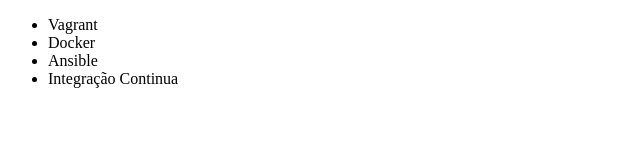
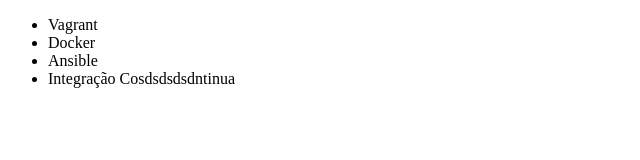
Before and after one commit to blastersanka/alura-git, a plain HTML site: page index.html in a window 1280 px wide. Shown: the full height of the page, 0-640 px from the left. Drawn offline with Linux system fonts and the light colour scheme.

Commit message:
criando arquivo index.hrml

```diff
--- a/index.html
+++ b/index.html
@@ -9,7 +9,7 @@
         <li>Vagrant</li>
         <li>Docker</li>
         <li>Ansible</li>
-        <li>Integração Continua</li>
+        <li>Integração Cosdsdsdsdntinua</li>
     </ul>
 </body>
 </html>
```
